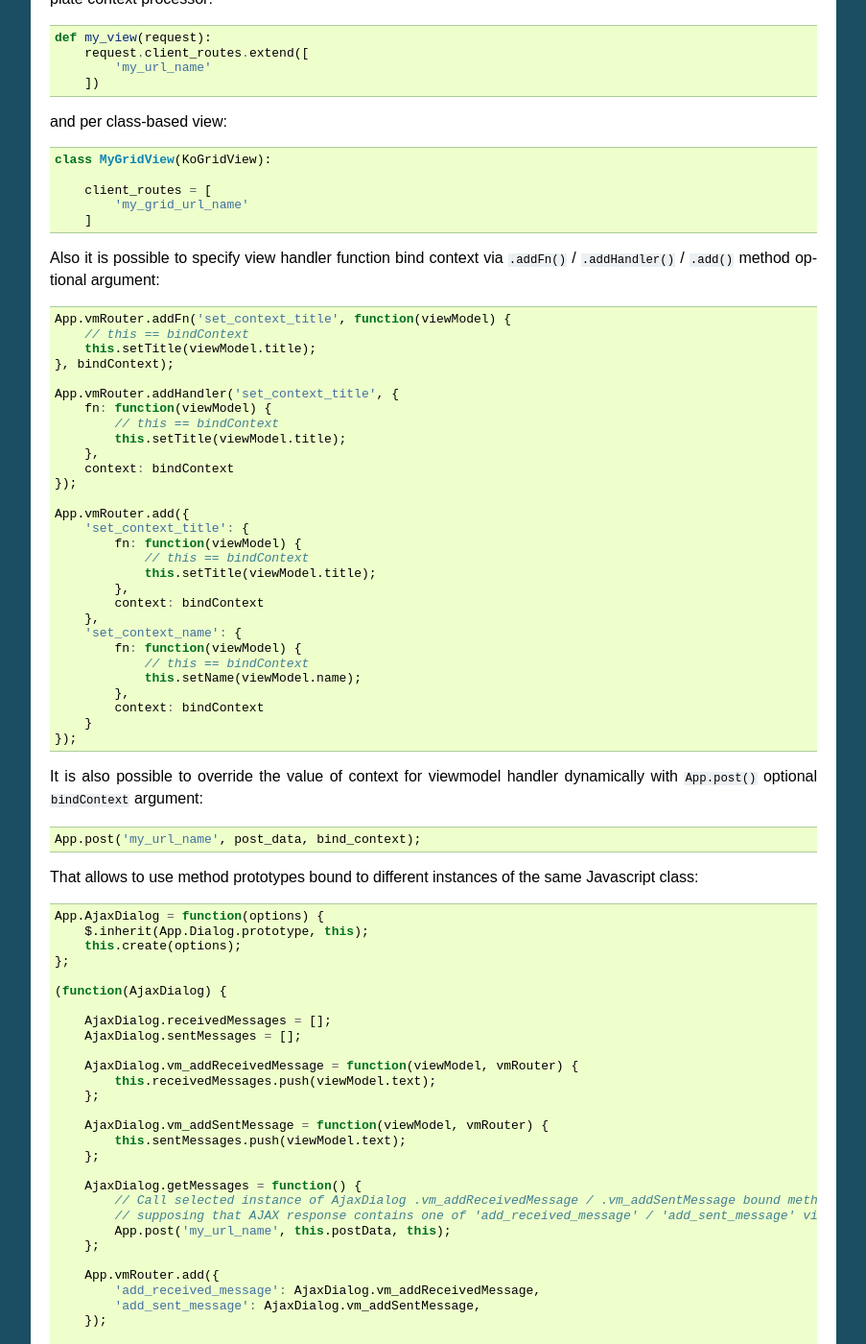
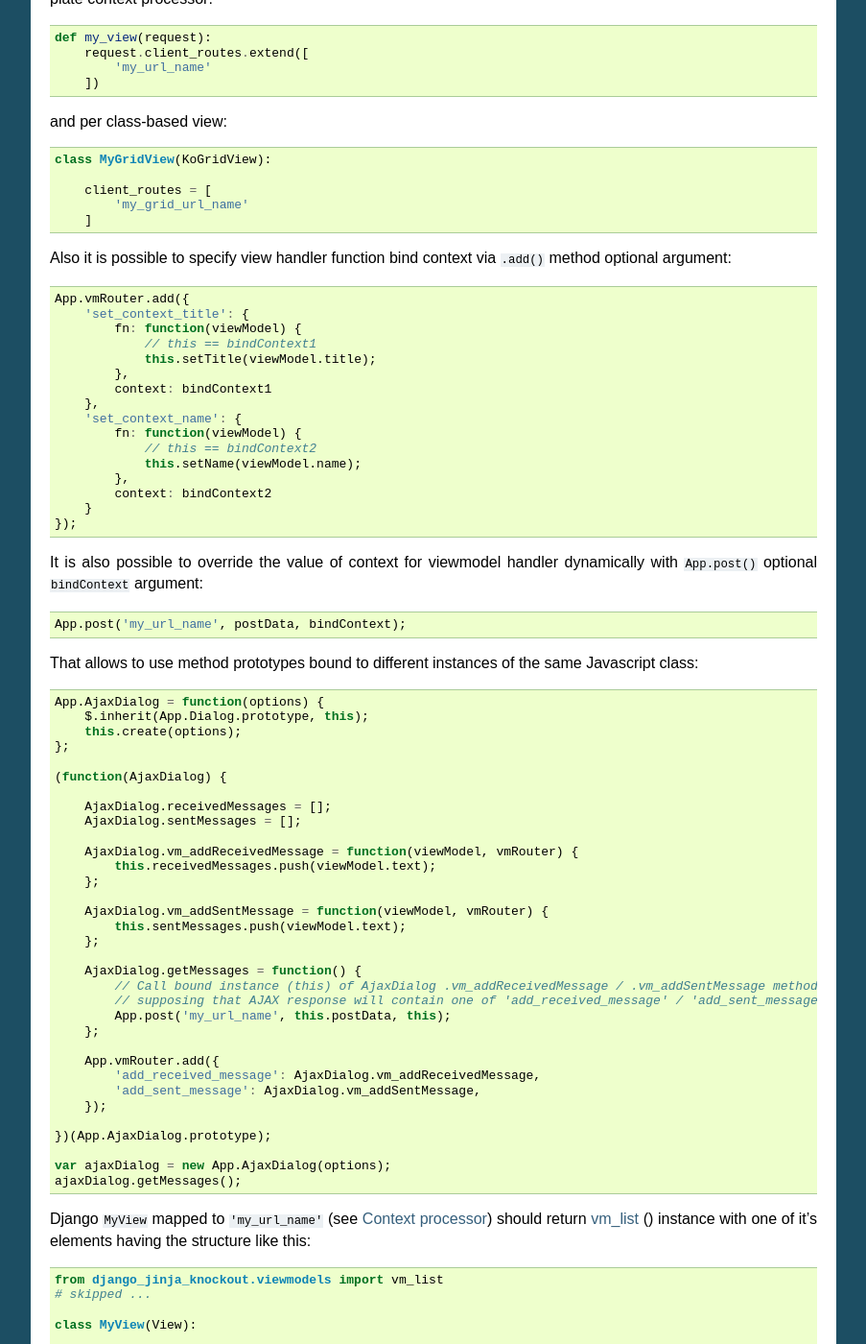
Before and after one commit to Dmitri-Sintsov/django-jinja-knockout, a Sphinx documentation site: the page built from docs/viewmodels.rst, in a window 1280 px wide and 1400 px high, scrolled down 5986 px. Shown: the whole window at 96% size, without its empty margins (198-1101 px from the left). Built offline with Sphinx 7.4.7, drawn with Linux system fonts in a browser that asks for light colours; some of the changed text lies outside the part shown.

Commit message:
Updated viewmodels documentation.

```diff
--- a/django_jinja_knockout/static/djk/js/app.js
+++ b/django_jinja_knockout/static/djk/js/app.js
@@ -670,8 +670,8 @@ App.Actions = function(options) {
 
     Actions.respond = function(action, response) {
         var self = this;
-        // Cannot use App.vmRouter.addFn(this.viewModelName, function(){}) because
-        // this.viewModelName may vary in child class.
+        // Cannot use App.vmRouter.add(this.viewModelName, function(){}) because
+        // this.viewModelName is dynamical (may vary) in child class.
         var responseOptions = {'after': {}};
         responseOptions['after'][this.viewModelName] = function(viewModel) {
             // console.log('Actions.perform response: ' + JSON.stringify(viewModel));
--- a/docs/viewmodels.rst
+++ b/docs/viewmodels.rst
@@ -121,9 +121,9 @@ but also functions bound to particular instance (methods) and classpath strings
     // Subscribe to bound method:
     App.vmRouter.addHandler('my_view', handler)
     // Subscribe to bound method:
-        .addFn('my_view', App.MyClass.prototype.myMethod2, App.myClassInstance)
+        .add('my_view', App.MyClass.prototype.myMethod2, App.myClassInstance)
     // Subscribe to unbound function:
-        .addFn('my_view', myFunc)
+        .add('my_view', myFunc)
     // Subscribe to instantiate a new class via classpath specified:
         .addHandler('my_view', 'App.MyClass');
     // ...
@@ -184,11 +184,11 @@ which are primarily used to display errors for AJAX submitted forms via viewmode
 
 The following methods allows to attach one or multiple handlers to one viewmodel name::
 
-    App.vmRouter.addFn('my_view', function(viewModel, vmRouter) {
+    App.vmRouter.add('my_view', function(viewModel, vmRouter) {
         // execute viewmodel here...
     })
-        .addHandler('my_view2', {fn: App.MyClass.prototype.method, context: MyClassInstance})
-        .addHandler('my_view3', 'App.MyClass');
+        .add('my_view2', {fn: App.MyClass.prototype.method, context: MyClassInstance})
+        .add('my_view3', 'App.MyClass');
     // or
     App.vmRouter.add({
         'my_view': function(viewModel, vmRouter) {
@@ -214,8 +214,8 @@ Second optional argument ``vmRouter`` points to the instance of `App.vmRouter`_
 ``viewmodel``. It could be used to call another viewmodel handler inside the current handler / add / remove handlers
 via calling vmRouter instance methods::
 
-    App.vmRouter.addFn('my_view1', function(viewModel, vmRouter) {
-        vmRouter.addFn('my_view2', function(viewModelNested, vmRouter) {
+    App.vmRouter.add('my_view1', function(viewModel, vmRouter) {
+        vmRouter.add('my_view2', function(viewModelNested, vmRouter) {
             // viewModelNested == {'a': 1, 'b': 2}}
             // execute viewModelNested here...
         });
@@ -226,7 +226,7 @@ via calling vmRouter instance methods::
 Note that new properties might be added to viewmodel for further access, like ``.instance`` property which holds an
 instance of ``App.FieldPopover`` in the following code::
 
-    App.vmRouter.addFn('tooltip_error', function(viewModel) {
+    App.vmRouter.add('tooltip_error', function(viewModel) {
         // Adding .instance property at the client-side to server-side generated viewModel:
         viewModel.instance = new App.FieldPopover(viewModel);
     });
@@ -251,7 +251,7 @@ Bootstrap tooltips previously set by ``'tooltip_error'`` viewmodel handler then
 
 It is possible to chain viewmodel handlers, implementing a code-reuse and a pseudo-inheritance of viewmodels::
 
-    App.vmRouter.addFn('popover_error', function(viewModel, vmRouter) {
+    App.vmRouter.add('popover_error', function(viewModel, vmRouter) {
         viewModel.instance = new App.FieldPopover(viewModel);
         // Override viewModel.name without altering it:
         vmRouter.exec(viewModel, 'tooltip_error');
@@ -377,43 +377,29 @@ and per class-based view::
 
 .. highlight:: javascript
 
-Also it is possible to specify view handler function bind context via ``.addFn()`` / ``.addHandler()`` / ``.add()``
-method optional argument::
-
-    App.vmRouter.addFn('set_context_title', function(viewModel) {
-        // this == bindContext
-        this.setTitle(viewModel.title);
-    }, bindContext);
-
-    App.vmRouter.addHandler('set_context_title', {
-        fn: function(viewModel) {
-            // this == bindContext
-            this.setTitle(viewModel.title);
-        },
-        context: bindContext
-    });
+Also it is possible to specify view handler function bind context via ``.add()`` method optional argument::
 
     App.vmRouter.add({
         'set_context_title': {
             fn: function(viewModel) {
-                // this == bindContext
+                // this == bindContext1
                 this.setTitle(viewModel.title);
             },
-            context: bindContext
+            context: bindContext1
         },
         'set_context_name': {
             fn: function(viewModel) {
-                // this == bindContext
+                // this == bindContext2
                 this.setName(viewModel.name);
             },
-            context: bindContext
+            context: bindContext2
         }
     });
 
 It is also possible to override the value of context for viewmodel handler dynamically with ``App.post()`` optional
 ``bindContext`` argument::
 
-    App.post('my_url_name', post_data, bind_context);
+    App.post('my_url_name', postData, bindContext);
 
 That allows to use method prototypes bound to different instances of the same Javascript class::
 
@@ -436,8 +422,8 @@ That allows to use method prototypes bound to different instances of the same Ja
         };
 
         AjaxDialog.getMessages = function() {
-            // Call selected instance of AjaxDialog .vm_addReceivedMessage / .vm_addSentMessage bound methods,
-            // supposing that AJAX response contains one of 'add_received_message' / 'add_sent_message' viewmodels:
+            // Call bound instance (this) of AjaxDialog .vm_addReceivedMessage / .vm_addSentMessage methods,
+            // supposing that AJAX response will contain one of 'add_received_message' / 'add_sent_message' viewmodels:
             App.post('my_url_name', this.postData, this);
         };
 
@@ -520,9 +506,9 @@ request::
 
     def set_session_viewmodels(request):
         last_message = Message.objects.last()
-        # Custom viewmodel. Define it's handler at client-side with one of .addFn() / .addHandler() / .add() methods::
-        # App.vmRouter.addFn('initial_views', function(viewModel) { ... });
-        # App.vmRouter.addHandler('initial_views', {fn: myMethod, context: myClass});
+        # Custom viewmodel. Define it's handler at client-side with .add() method::
+        # App.vmRouter.add('initial_views', function(viewModel) { ... });
+        # // or:
         # App.vmRouter.add({'initial_views': {fn: myMethod, context: myClass}});
         view_model = {
             'view': 'initial_views'
@@ -584,7 +570,7 @@ viewmodels received from AJAX response, then "restore" (execute) these later in
 
 `App.vmRouter`_ method ``.saveResponse()`` saves received viewmodels::
 
-    App.vmRouter.addFn('popup_modal_error', function(viewModel, vmRouter) {
+    App.vmRouter.add('popup_modal_error', function(viewModel, vmRouter) {
         // Save received response to execute it in the 'shown.bs.modal' event handler (see just below).
         vmRouter.saveResponse('popupModal', viewModel);
         // Open modal popup to show actual errors (received as viewModel from server-side).
```
